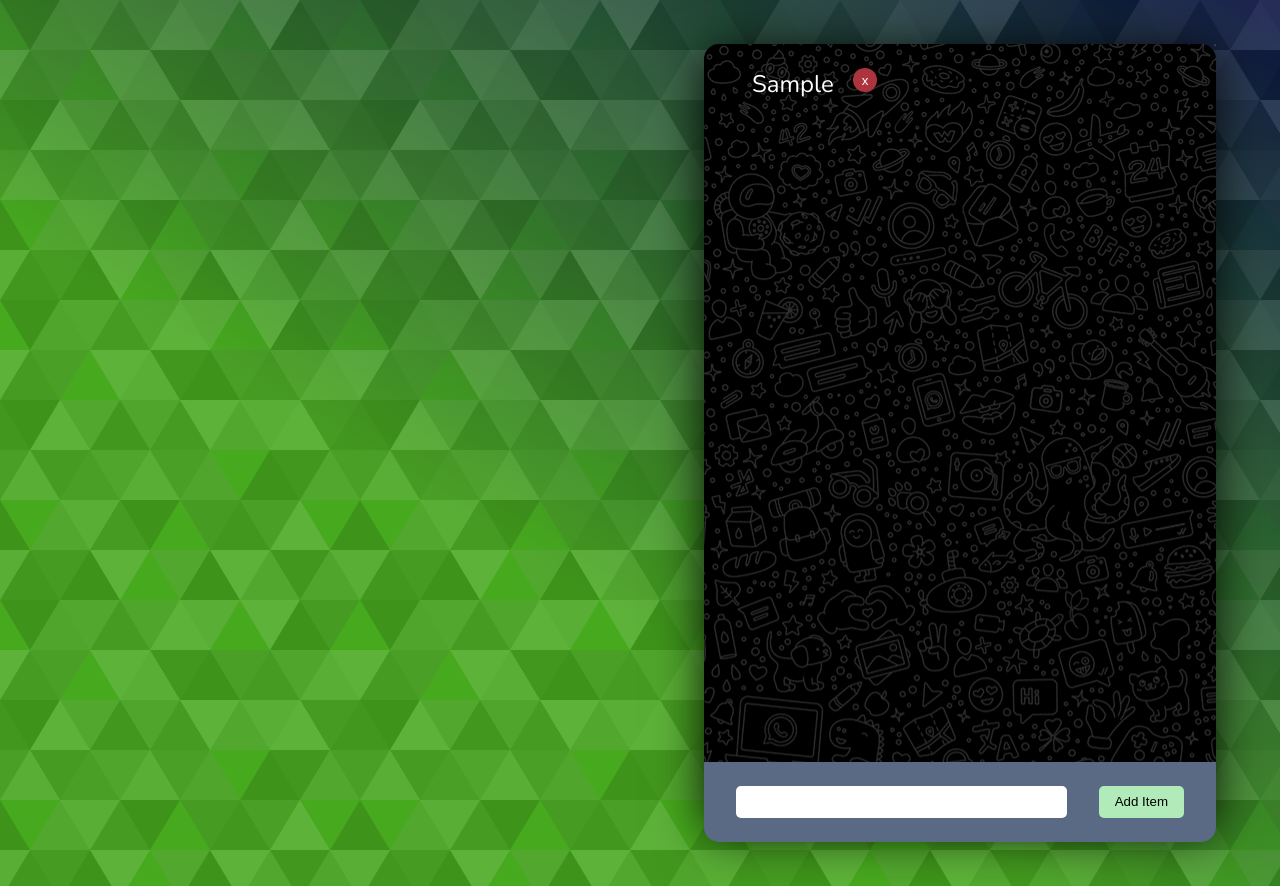
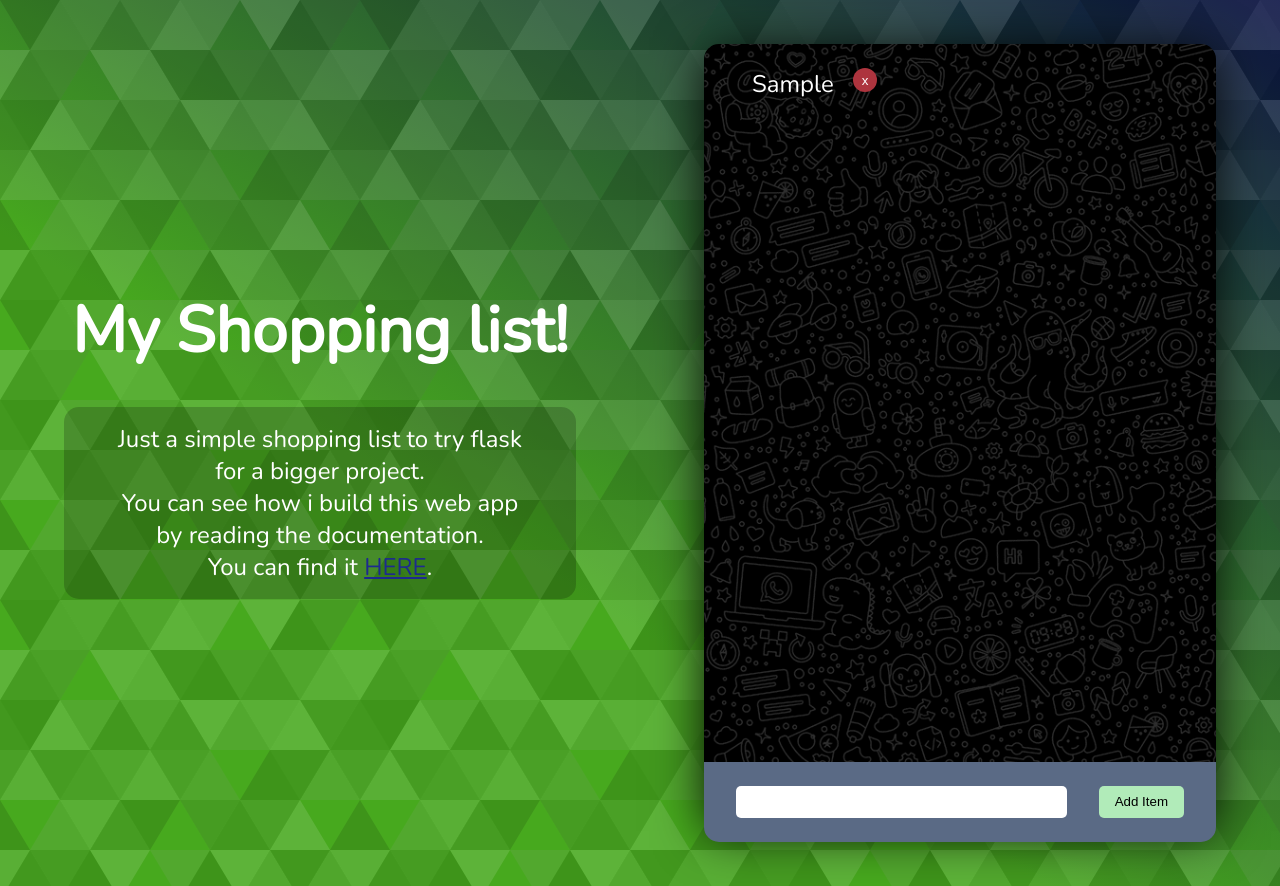
Before and after one commit to alessioVelluso/FLASK_ShoppingList, a Flask app: page / in a window 1280 px wide. Run offline with Flask 2, Linux system fonts and the light colour scheme; tables that the repository leaves empty hold one stand-in row (values such as "Sample post").

Commit message:
edited layout and implemented functions

```diff
--- a/static/index.css
+++ b/static/index.css
@@ -47,6 +47,24 @@
     display: flex;
     justify-content: center;
     align-items: center;
+}
+.left { flex-direction: column;}
+.left h1 {
+    font-size: 4rem;
+    margin-bottom: 2rem;
+}
+.left p {
+    padding: 1rem 3rem;
+    font-size: 1.5rem;
+    text-align: center;
+    color: rgb(255, 255, 255);
+
+    background-color: rgba(0,0,0,0.2);
+    width: 80%;
+    border-radius: 15px;
+}
+.left a {
+    color: #1d2a8f;
 }
 
 
@@ -99,23 +117,26 @@
     background-color: black;
     border-radius: 15px 15px 0 0;
 
-    padding: 1rem;
     position: relative;
+    overflow-y: scroll;
 }
 .shopping-list .top::after {
-    position: absolute;
+    display: inline-block;
+    position: sticky;
     content: '';
     inset: 0;
     height: 100%;
     width: 100%;
 
     background-image: url('./wa.png');
+    background-position: center center;
+    background-size: cover;
     opacity: 0.2;
 }
 
 
 .top ul {
-    margin: 0.5rem 2rem;
+    margin: 1.5rem 3rem;
 
 }
 .top ul li {
@@ -125,6 +146,13 @@
     list-style: none;
     display: flex;
     margin-bottom: 1rem;
+}
+.top ul li div {
+    height: 100%;
+    width: auto;
+    display: flex;
+    justify-content: center;
+    align-items: center;
 }
 .top ul li button {
     position: relative;
@@ -146,6 +174,27 @@
 
     margin-left: 1.2rem;
 }
+
+
+
+
+.shopping-list .top::-webkit-scrollbar {width: 12px;}
+/* Track */
+.shopping-list .top::-webkit-scrollbar-track {
+    -webkit-box-shadow: inset 0 0 6px rgba(0,0,0,0.3);
+    -webkit-border-radius: 10px;
+    border-radius: 10px;
+}
+/* Handle */
+.shopping-list .top::-webkit-scrollbar-thumb {
+    -webkit-border-radius: 10px;
+    border-radius: 10px;
+    background: rgba(100, 100, 100, 0.4);
+    -webkit-box-shadow: inset 0 0 6px rgba(0,0,0,0.5);
+}
+.shopping-list .top::-webkit-scrollbar-thumb:window-inactive {background: rgba(100, 100, 100, 0.4); }
+
+
 
 
 .shopping-list .bott {
--- a/static/js/api.js
+++ b/static/js/api.js
@@ -4,7 +4,7 @@
 
 
     const button = e.target;
-    const id = button.parentElement.attributes['data-id'].value
+    const id = button.parentElement.parentElement.attributes['data-id'].value
 
     try {
 
@@ -47,15 +47,11 @@
             else {
                 const responseContent = await res.json()
 
+                const newLi = document.createElement('li');
+                newLi.innerHTML = input.value + '<div><button>x</button></div>';
+                newLi.setAttribute('data-id', responseContent.id);
+
                 const list = document.querySelector('.top ul');
-                const newLi = document.createElement('li');
-                newLi.innerHTML = input.value;
-                newLi.setAttribute('data-id', responseContent.id)
-
-                const removeBtn = document.createElement('button');
-                removeBtn.innerHTML = 'x';
-
-                newLi.appendChild(removeBtn)
                 list.appendChild(newLi);
 
                 input.value = '';
--- a/templates/index.html
+++ b/templates/index.html
@@ -13,7 +13,10 @@
     <div class="container">
         <main>
             <div class="left">
-
+                <h1>My Shopping list!</h1>
+                <p>Just a simple shopping list to try flask for a bigger project.<br>
+                You can see how i build this web app by reading the documentation.<br>
+                You can find it <a href="">HERE</a>.</p>
             </div>
 
             <div class="right">
@@ -22,7 +25,7 @@
                     <div class="top">
                         <ul>
                             {% for post in posts %}
-                            <li data-id="{{ post.id }}">{{ post.item }} <button>x</button></li>
+                            <li data-id="{{ post.id }}">{{ post.item }} <div><button>x</button></div></li>
                             {% endfor %}
                         </ul>
                     </div>
```
Also changed, not shown: db/database.db.
